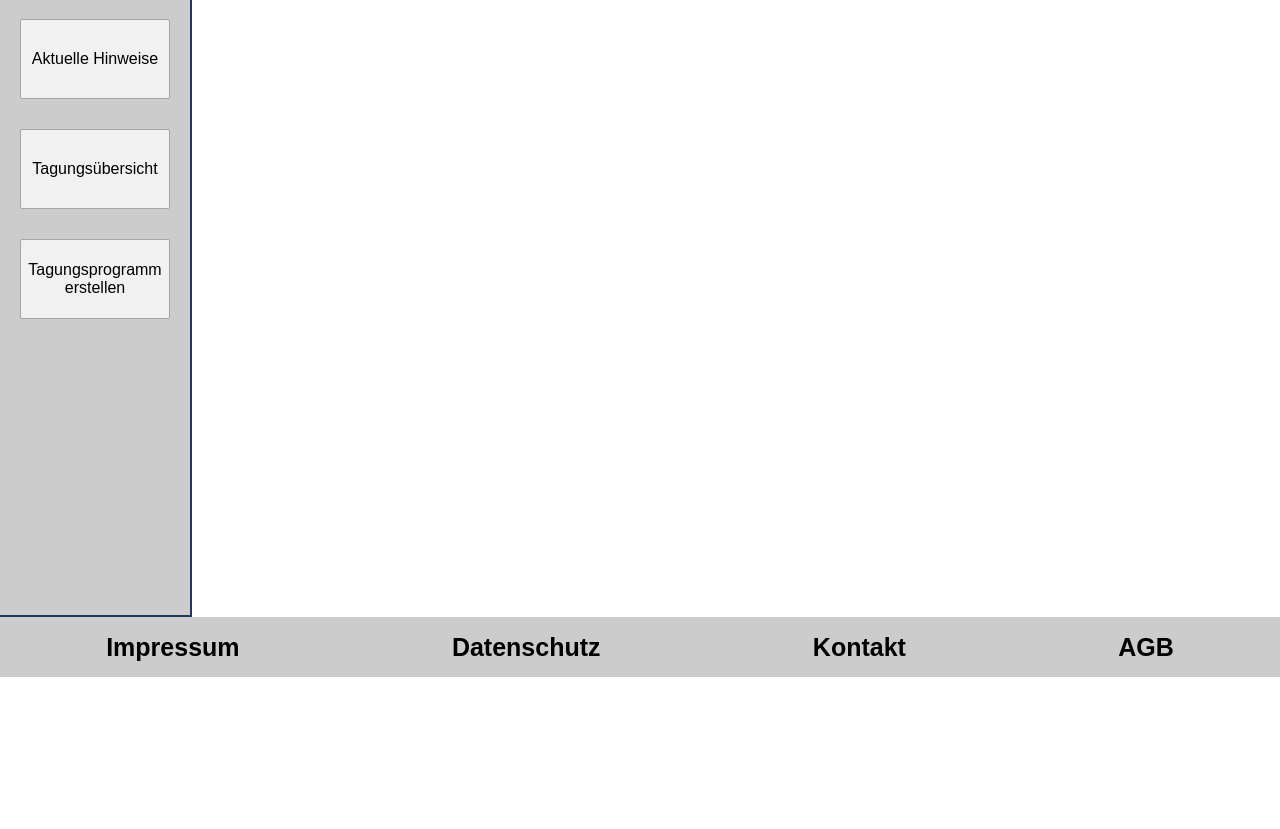
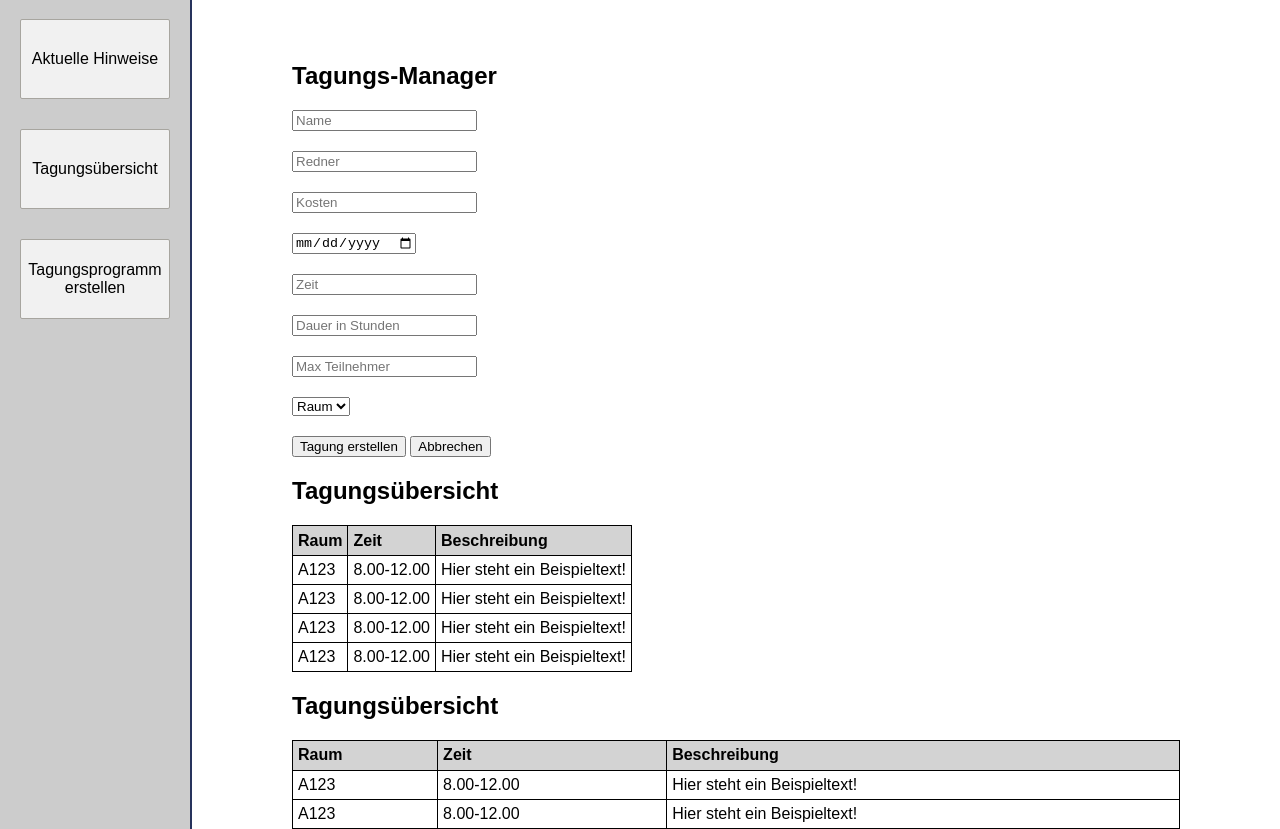
Before and after one commit to firelort/HSNR-5-SWE-P-3, a website: page static/index.html in a window 1280 px wide. Shown: the part 123-952 px from the top of the page. Before the commit the page ends 800 px from the top, so only its background shows below. Drawn offline with Linux system fonts and the light colour scheme.

Commit message:
wtf musste ich viel schreiben und bissel css für dich alex

```diff
--- a/static/css/main.css
+++ b/static/css/main.css
@@ -90,3 +90,29 @@ a {
 .navigation-list li:first-child {
     margin-top: 0;
 }
+
+table.full-size{
+    width: 100%;
+}
+
+table {
+    border-collapse: collapse;
+}
+table, th, td {
+    border: 1px solid black;
+}
+
+th {
+    height: 30px;
+    text-align: left;
+    background-color: lightgray;
+}
+
+th,td {
+    padding: 5px;
+}
+
+input[type=text], input[type=date], select {
+    display: block;
+    margin: 20px 0;
+}
--- a/static/index.html
+++ b/static/index.html
@@ -20,7 +20,93 @@
             <li><a href="#">Tagungsprogramm erstellen</a></li>
         </ul>
     </nav>
-    <main class="content"></main>
+    <main class="content">
+        <h2>Tagungs-Manager</h2>
+        <input type="text" placeholder="Name" required />
+        <input type="text" placeholder="Redner" required />
+        <input type="text" placeholder="Kosten" required />
+        <input type="date" placeholder="Datum" required />
+        <input type="text" placeholder="Zeit" required />
+        <input type="text" placeholder="Dauer in Stunden" required />
+        <input type="text" placeholder="Max Teilnehmer" required />
+        <select>
+            <option disabled selected>Raum</option>
+            <option value="a">A123</option>
+            <option value="a">A123</option>
+            <option value="a">A123</option>
+            <option value="a">A123</option>
+            <option value="a">A123</option>
+            <option value="a">A123</option>
+        </select>
+        <input type="submit" value="Tagung erstellen" />
+        <input type="button" value="Abbrechen" />
+
+        <h2>Tagungsübersicht</h2>
+        <table>
+            <thead>
+            <tr>
+                <th>Raum</th>
+                <th>Zeit</th>
+                <th>Beschreibung</th>
+            </tr>
+            </thead>
+            <tbody>
+            <tr>
+                <td>A123</td>
+                <td>8.00-12.00</td>
+                <td>Hier steht ein Beispieltext!</td>
+            </tr>
+            <tr>
+                <td>A123</td>
+                <td>8.00-12.00</td>
+                <td>Hier steht ein Beispieltext!</td>
+            </tr>
+            <tr>
+                <td>A123</td>
+                <td>8.00-12.00</td>
+                <td>Hier steht ein Beispieltext!</td>
+            </tr>
+            <tr>
+                <td>A123</td>
+                <td>8.00-12.00</td>
+                <td>Hier steht ein Beispieltext!</td>
+            </tr>
+            </tbody>
+        </table>
+
+        <h2>Tagungsübersicht</h2>
+        <table class="full-size">
+            <thead>
+            <tr>
+                <th>Raum</th>
+                <th>Zeit</th>
+                <th>Beschreibung</th>
+            </tr>
+            </thead>
+            <tbody>
+            <tr>
+                <td>A123</td>
+                <td>8.00-12.00</td>
+                <td>Hier steht ein Beispieltext!</td>
+            </tr>
+            <tr>
+                <td>A123</td>
+                <td>8.00-12.00</td>
+                <td>Hier steht ein Beispieltext!</td>
+            </tr>
+            <tr>
+                <td>A123</td>
+                <td>8.00-12.00</td>
+                <td>Hier steht ein Beispieltext!</td>
+            </tr>
+            <tr>
+                <td>A123</td>
+                <td>8.00-12.00</td>
+                <td>Hier steht ein Beispieltext!</td>
+            </tr>
+            </tbody>
+        </table>
+    </main>
     <footer class="bottom">
         <ul class="footer-navigation">
             <li><a href="#">Impressum</a></li>
```
Also changed, not shown: task-information/notes.md (+89 -0 lines).
